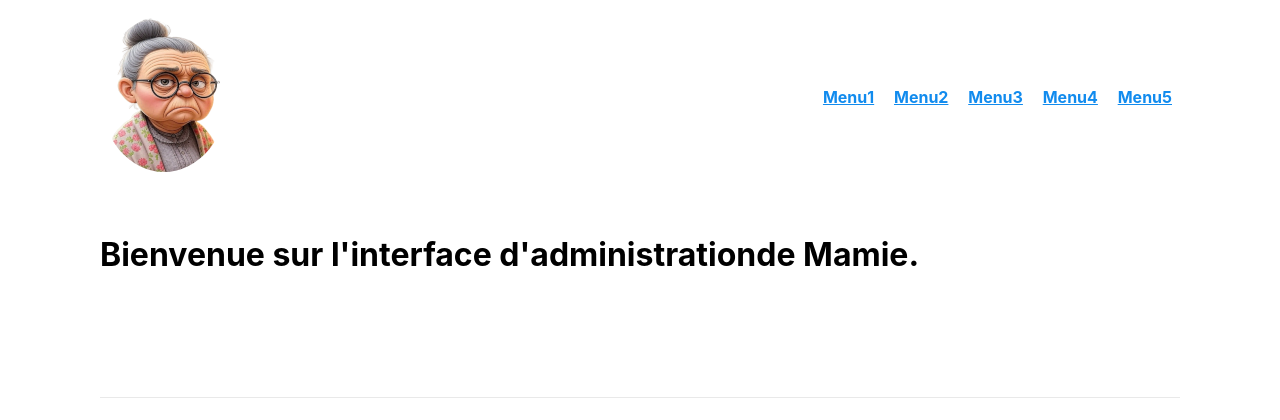
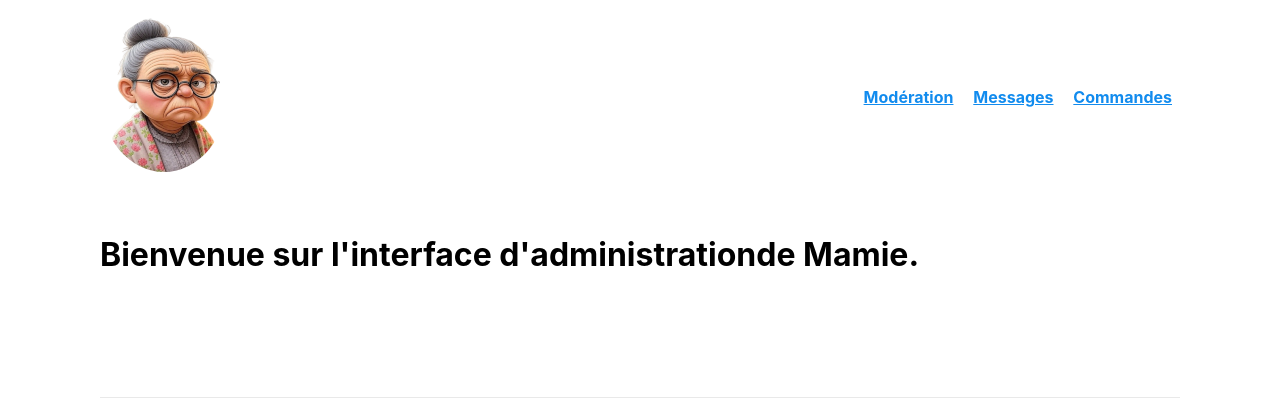
Before and after one commit to skylanix/MamieHenriette, a Flask app: page / in a window 1280 px wide. Shown: the top 420 px of the page. Run offline with Flask 3, Linux system fonts and the light colour scheme.

Commit message:
exemple de menu

```diff
--- a/webapp/templates/template.html
+++ b/webapp/templates/template.html
@@ -18,11 +18,9 @@
 		<nav>
 			<a href="/"><img src="/static/ico/favicon.ico"></a>
 			<ul>
-				<li><a href="/">Menu1</a></li>
-				<li><a href="/">Menu2</a></li>
-				<li><a href="/">Menu3</a></li>
-				<li><a href="/">Menu4</a></li>
-				<li><a href="/">Menu5</a></li>
+				<li><a href="/">Modération</a></li>
+				<li><a href="/">Messages</a></li>
+				<li><a href="/">Commandes</a></li>
 			</ul>
 		</nav>
 	</header>
```
